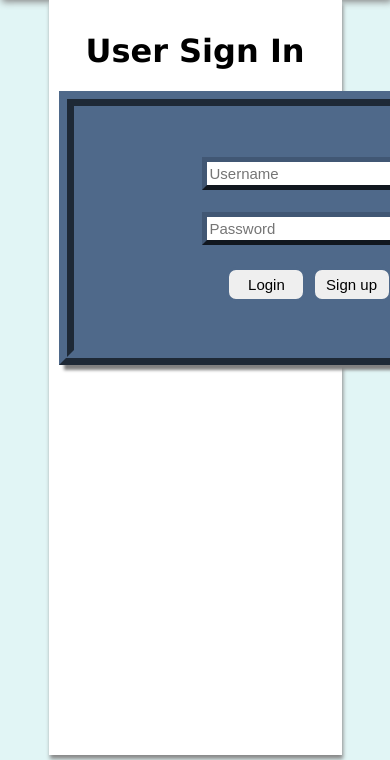
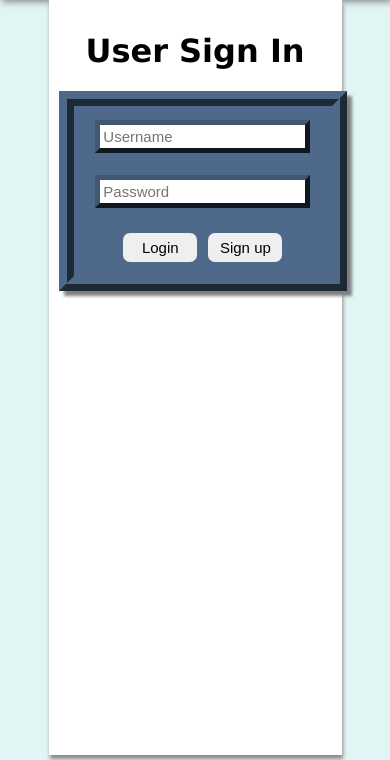
Before and after one commit to 18jreid/CS3450_PuttPutt_Group6, a Django app: page /loginPage in a window 390 px wide; the page is wider, and only the part inside the window is pictured. Shown: the part 84-844 px from the top of that part. Run offline with Django 3.2, Linux system fonts and the light colour scheme.

Commit message:
Fixed styling on login and sign up page so it scales for mobile.

```diff
--- a/DjangoFramework/PuttPutt/static/PuttPutt/style.css
+++ b/DjangoFramework/PuttPutt/static/PuttPutt/style.css
@@ -49,6 +49,9 @@ padding: 3px
 }
 
 .Login-Container {
+    padding: 4%;
+    padding-left: 8%;
+    padding-right: 8%;
     display: inline-block;
     color: white;
     background-color: #4f698a;
--- a/DjangoFramework/PuttPutt/templates/PuttPutt/createUser.html
+++ b/DjangoFramework/PuttPutt/templates/PuttPutt/createUser.html
@@ -14,7 +14,7 @@
         </div>
         <div id="content">
             <h1>User Sign Up</h1>
-            <div class="Login-Container" style="padding: 3em; padding-left: 5em; padding-right: 5em;">
+            <div class="Login-Container">
                 <form action="/createUser" method="POST">
                     {% csrf_token %}
                     <input class="Login-Input" type="text" id="userID" name="userID" placeholder="User Name"><br><br>
--- a/DjangoFramework/PuttPutt/templates/PuttPutt/loginPage.html
+++ b/DjangoFramework/PuttPutt/templates/PuttPutt/loginPage.html
@@ -14,7 +14,7 @@
         <div id="content">
             <h1>User Sign In</h1>
 
-            <div class="Login-Container" style="padding: 3em; padding-left: 8em; padding-right: 8em;">
+            <div class="Login-Container">
                 <form action="/signInUser" method="POST" style="display: inline;">
                     {% csrf_token %}
                     <input class="Login-Input" type="text" id="userID" name="userID" placeholder="Username"><br><br>
```
